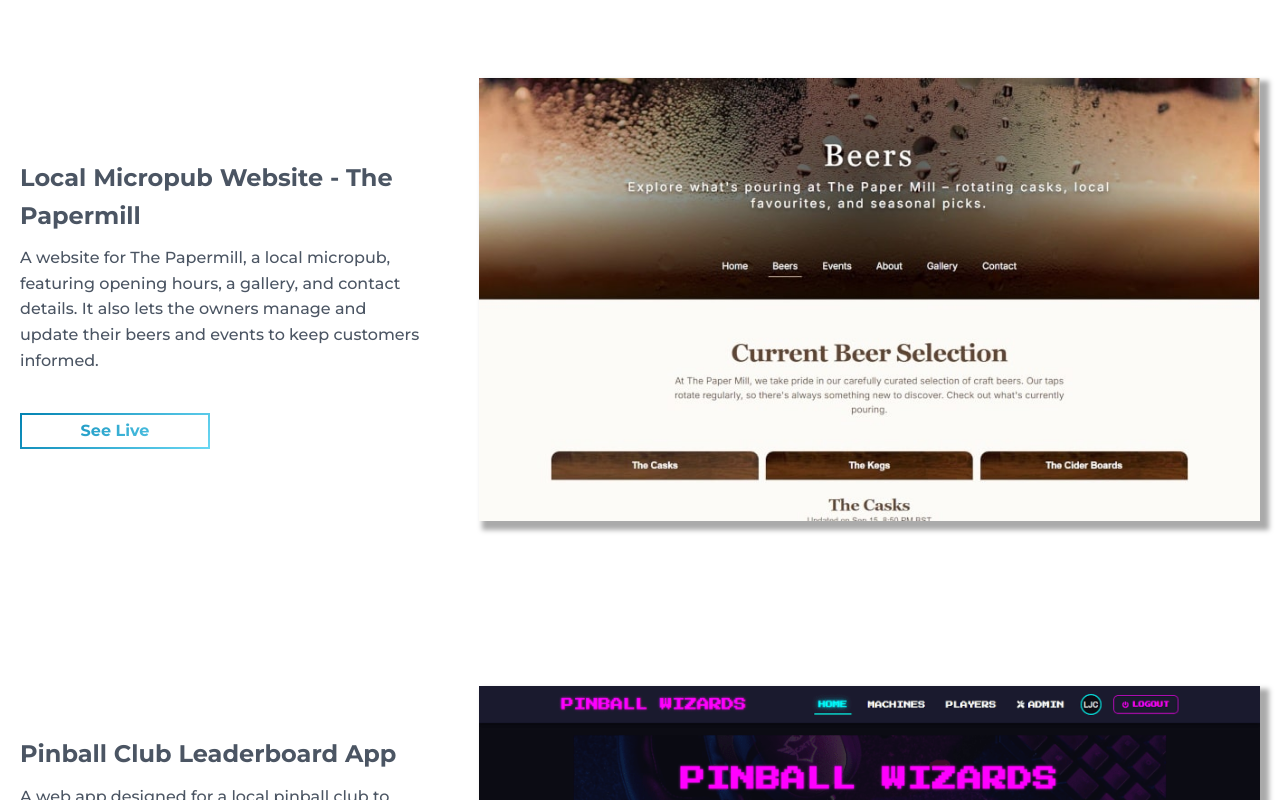
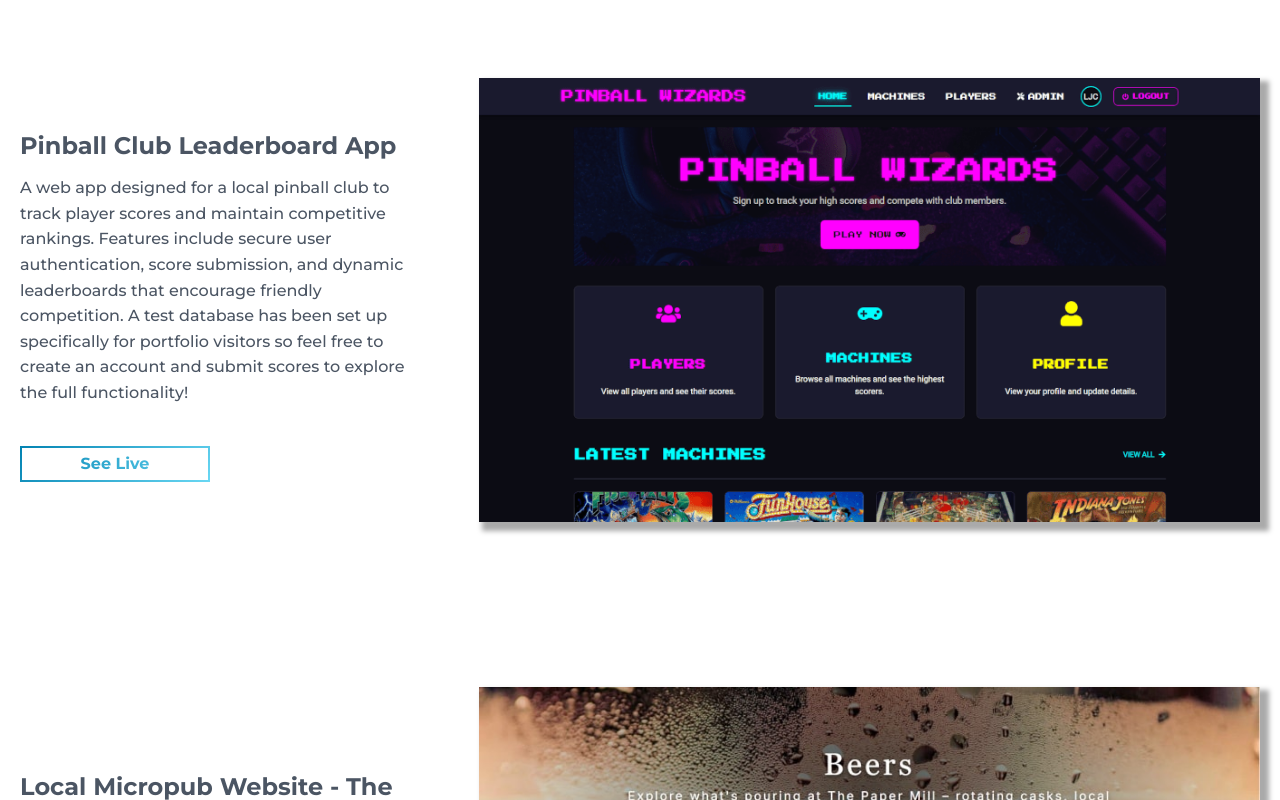
Before and after one commit to Charlton305/portfolio, a React (Vite) app: page / in a window 1280 px wide. Shown: the part 5640-6440 px from the top of the page. Built offline with nearby package versions, Linux system fonts and the light colour scheme.

Commit message:
Change pinball url on projects

```diff
--- a/src/assets/projects.js
+++ b/src/assets/projects.js
@@ -36,6 +36,15 @@ const projects = [
     altText: 'Screenshot of Rowbur Services automated gates website.',
   },
   {
+    title: 'Pinball Club Leaderboard App',
+    textContent:
+      'A web app designed for a local pinball club to track player scores and maintain competitive rankings. Features include secure user authentication, score submission, and dynamic leaderboards that encourage friendly competition. A test database has been set up specifically for portfolio visitors so feel free to create an account and submit scores to explore the full functionality!',
+    image: pinballImage,
+    image2x: pinballImage2x,
+    liveSite: 'https://2402671a.pinball-6g1.pages.dev/',
+    altText: 'Screenshot of the pinball club leaderboard application.',
+  },
+  {
     title: 'Local Micropub Website - The Papermill',
     textContent:
       'A website for The Papermill, a local micropub, featuring opening hours, a gallery, and contact details. It also lets the owners manage and update their beers and events to keep customers informed.',
@@ -43,15 +52,6 @@ const projects = [
     image2x: papermillImage2x,
     liveSite: 'https://thepapermillmicropub.co.uk/',
     altText: 'A screenshot of a micropub website.',
-  },
-  {
-    title: 'Pinball Club Leaderboard App',
-    textContent:
-      'A web app designed for a local pinball club to track player scores and maintain competitive rankings. Features include secure user authentication, score submission, and dynamic leaderboards that encourage friendly competition. A test database has been set up specifically for portfolio visitors so feel free to create an account and submit scores to explore the full functionality!',
-    image: pinballImage,
-    image2x: pinballImage2x,
-    liveSite: 'https://pinball.charltonwebdev.com/',
-    altText: 'Screenshot of the pinball club leaderboard application.',
   },
   // {
   //   title: 'S. Charlton Builders - Local Construction Specialists',
```
